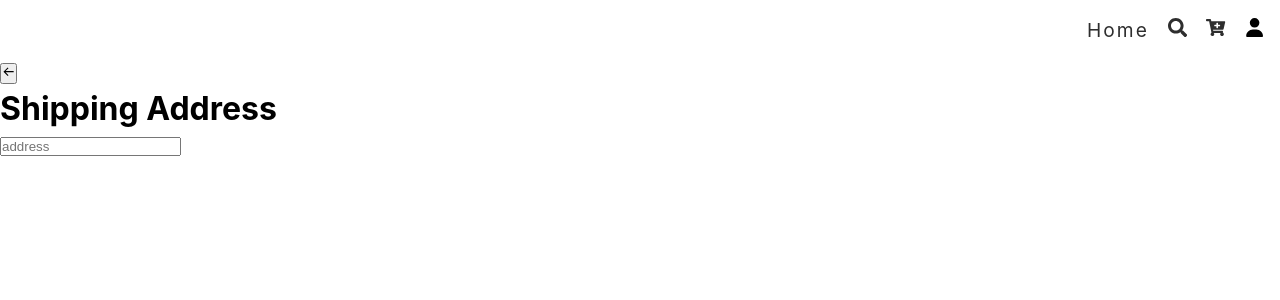
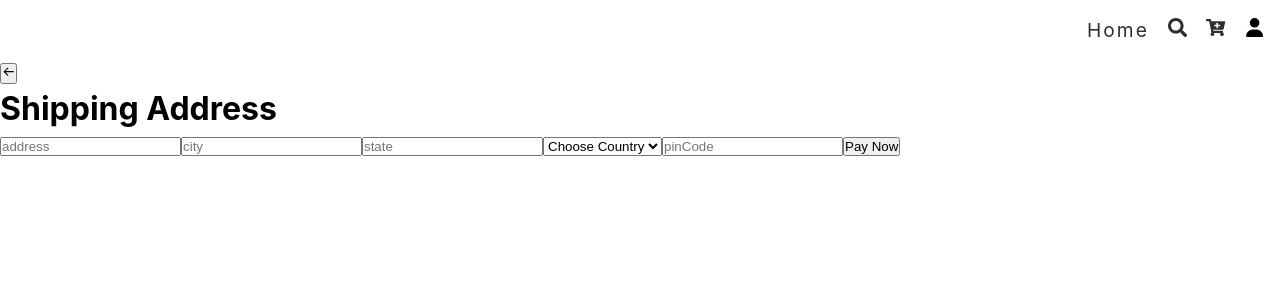
Before and after one commit to 7vTr0x7/E-Commerce, a React (Vite) app in the folder front-end/: page /shipping in a window 1280 px wide. Shown: the top 300 px of the page. Built offline with nearby package versions, Linux system fonts and the light colour scheme.

Commit message:
Shipping

```diff
--- a/front-end/src/pages/shipping.tsx
+++ b/front-end/src/pages/shipping.tsx
@@ -6,11 +6,15 @@ const Shipping = () => {
     address: "",
     city: "",
     state: "",
-    county: "",
+    country: "",
     pinCode: "",
   });
 
-  const changeHandler = (e: ChangeEvent<HTMLInputElement>) => {};
+  const changeHandler = (
+    e: ChangeEvent<HTMLInputElement | HTMLSelectElement>
+  ) => {
+    setShippingInfo((prev) => ({ ...prev, [e.target.name]: e.target.value }));
+  };
 
   return (
     <div className="shipping">
@@ -22,11 +26,48 @@ const Shipping = () => {
         <h1>Shipping Address</h1>
         <input
           type="text"
+          required
           name="address"
           placeholder="address"
           value={shippingInfo.address}
-          onChange={(e) => changeHandler(e.target.value)}
+          onChange={changeHandler}
         />
+        <input
+          type="text"
+          required
+          name="city"
+          placeholder="city"
+          value={shippingInfo.city}
+          onChange={changeHandler}
+        />
+        <input
+          type="text"
+          required
+          name="state"
+          placeholder="state"
+          value={shippingInfo.state}
+          onChange={changeHandler}
+        />
+
+        <select
+          name="country"
+          required
+          value={shippingInfo.country}
+          onChange={changeHandler}>
+          <option value="">Choose Country</option>
+          <option value="india">India</option>
+        </select>
+
+        <input
+          type="text"
+          required
+          name="pinCode"
+          placeholder="pinCode"
+          value={shippingInfo.pinCode}
+          onChange={changeHandler}
+        />
+
+        <button type="submit">Pay Now</button>
       </form>
     </div>
   );
```
